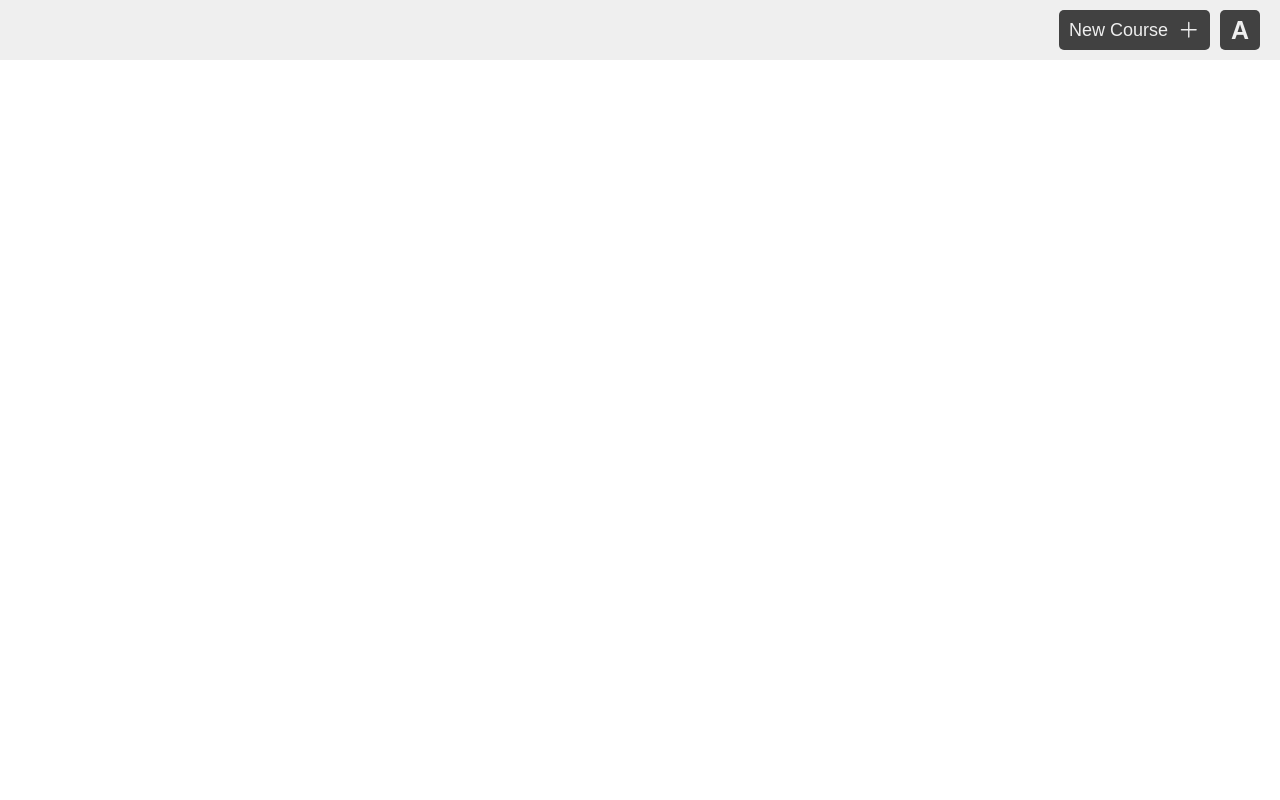
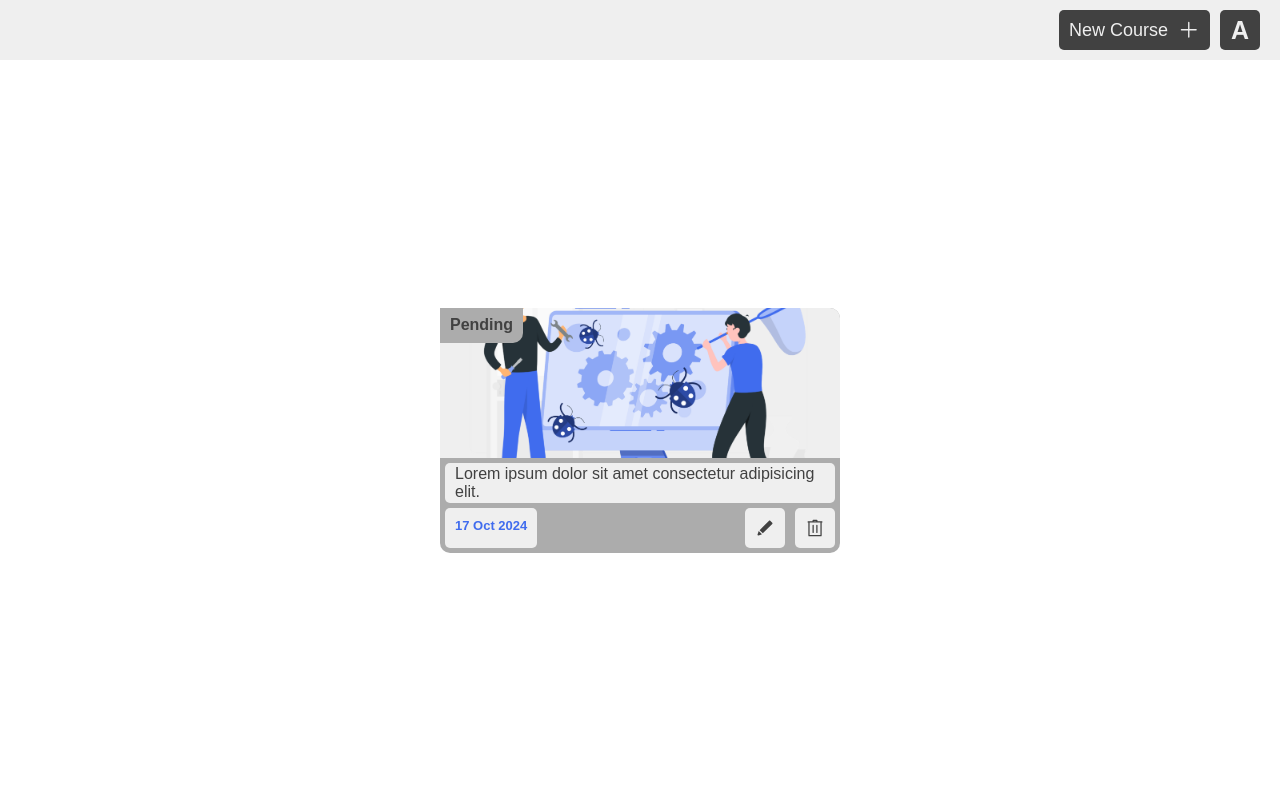
Before and after one commit to AlexNdungu/EMT_Learning, a Django app: page /Course/ in a window 1280 px wide. Run offline with Django 4.2, Linux system fonts and the light colour scheme; some web fonts are replaced.

Commit message:
Course Teacher Component

```diff
--- a/Static/css/Teacher/course.css
+++ b/Static/css/Teacher/course.css
@@ -0,0 +1,113 @@
+.all_courses_section {
+    height: calc(100vh - 60px);
+    width: 100%;
+    display: flex;
+    align-items: center;
+    justify-content: space-around;
+}
+
+.individual_course_section {
+    width: 400px;
+    height: 245px;
+    border-radius: 10px;
+    background-color: #ACACAC;
+}
+
+.course_cover_section {
+    position: relative;
+    width: 100%;
+    height: 150px;
+    border-top-left-radius: 10px;
+    border-top-right-radius: 10px;
+    background-color: #EFEFEF;
+}
+
+.course_cover_section img {
+    width: 100%;
+    height: 100%;
+    object-fit: cover;
+}
+
+.status_approval {
+    position: absolute;
+    top: 0;
+    left: 0;
+    width: max-content;
+    height: 35px;
+    background-color: #ACACAC;
+    display: flex;
+    align-items: center;
+    justify-content: center;
+    padding: 10px;
+    border-bottom-right-radius: 10px;
+    font-weight: 600;
+    color: #414141;
+}
+
+.course_name {
+    width: calc(100% - 10px);
+    height: 40px;
+    display: flex;
+    align-items: center;
+    justify-content: flex-start;
+    padding-left: 10px;
+    margin-top: 5px;
+    margin-left: 5px;
+    margin-right: 5px;
+    border-radius: 5px;
+    color: #414141;
+    background-color: #EFEFEF;
+}
+
+.course_date_button {
+    height: 50px;
+    width: 100%;
+    display: flex;
+    align-items: center;
+    justify-content: space-between;
+    padding-left: 5px;
+    padding-right: 5px;
+}
+
+.course_date {
+    width: max-content;
+    height: 40px;
+    background-color: #EFEFEF;
+    border-radius: 5px;
+    padding: 10px;
+    font-size: 13px;
+    font-weight: 600;
+    color: #406CEE;
+}
+
+.course_controls {
+    display: flex;
+    align-items: center;
+    justify-content: center;
+}
+
+.course_update,.course_delete {
+    width: 40px;
+    height: 40px;
+    display: flex;
+    align-items: center;
+    justify-content: center;
+    background-color: #EFEFEF;
+    margin-left: 10px;
+    border-radius: 5px;
+    fill: #414141;
+    cursor: pointer;
+    transition: 0.2s ease-in-out;
+}
+
+.course_update:hover {
+    fill: #406CEE;
+}
+
+.course_delete:hover {
+    fill: #C53B3B;
+}
+
+.course_update svg,.course_delete svg {
+    width: 20px;
+}
--- a/Templates/Teacher/course.html
+++ b/Templates/Teacher/course.html
@@ -5,6 +5,34 @@
     <link rel="stylesheet" href="{% static '/Css/Teacher/course.css' %}">
 {% endblock %}
 {% block lower_section %}
+    <div class="all_courses_section">
+        <div class="individual_course_section">
+            <div class="course_cover_section">
+                <img src="{% static 'Images\Bug fixing-rafiki 1.png' %}" alt="cover_section-used">
+                <div class="status_approval">
+                    <span>Pending</span>
+                </div>
+            </div>
+            <div class="course_name">
+                <span>Lorem ipsum dolor sit amet consectetur adipisicing elit.</span>
+            </div>
+
+            <div class="course_date_button">
+                <div class="course_date">
+                    <span>17 Oct 2024</span>
+                </div>
+                <div class="course_controls">
+                    <div class="course_update">
+                        <svg clip-rule="evenodd" fill-rule="evenodd" stroke-linejoin="round" stroke-miterlimit="2" viewBox="0 0 24 24" xmlns="http://www.w3.org/2000/svg"><path d="m4.481 15.659c-1.334 3.916-1.48 4.232-1.48 4.587 0 .528.46.749.749.749.352 0 .668-.137 4.574-1.492zm1.06-1.061 3.846 3.846 11.321-11.311c.195-.195.293-.45.293-.707 0-.255-.098-.51-.293-.706-.692-.691-1.742-1.74-2.435-2.432-.195-.195-.451-.293-.707-.293-.254 0-.51.098-.706.293z" fill-rule="nonzero"/></svg>
+                    </div>
+                    <div class="course_delete">
+                        <svg clip-rule="evenodd" fill-rule="evenodd" stroke-linejoin="round" stroke-miterlimit="2" viewBox="0 0 24 24" xmlns="http://www.w3.org/2000/svg"><path d="m4.015 5.494h-.253c-.413 0-.747-.335-.747-.747s.334-.747.747-.747h5.253v-1c0-.535.474-1 1-1h4c.526 0 1 .465 1 1v1h5.254c.412 0 .746.335.746.747s-.334.747-.746.747h-.254v15.435c0 .591-.448 1.071-1 1.071-2.873 0-11.127 0-14 0-.552 0-1-.48-1-1.071zm14.5 0h-13v15.006h13zm-4.25 2.506c-.414 0-.75.336-.75.75v8.5c0 .414.336.75.75.75s.75-.336.75-.75v-8.5c0-.414-.336-.75-.75-.75zm-4.5 0c-.414 0-.75.336-.75.75v8.5c0 .414.336.75.75.75s.75-.336.75-.75v-8.5c0-.414-.336-.75-.75-.75zm3.75-4v-.5h-3v.5z" fill-rule="nonzero"/></svg>
+                    </div>
+                </div>
+            </div>
+        </div>
+
+    </div>
 {% endblock %}
 {% block javaS %}
 {% endblock %}
```
Also changed, not shown: Static/Images/Bug fixing-rafiki 1.png (added).
